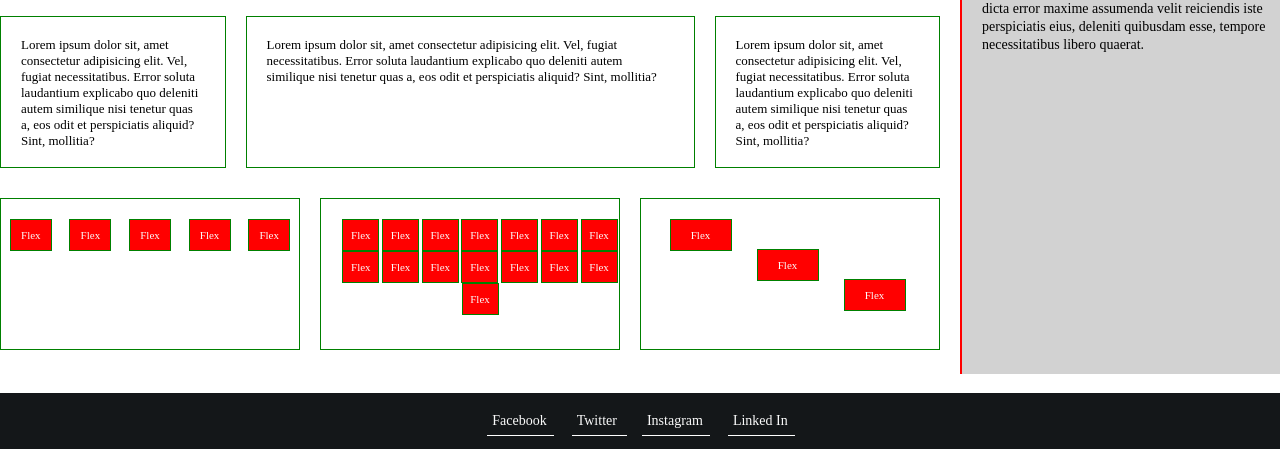
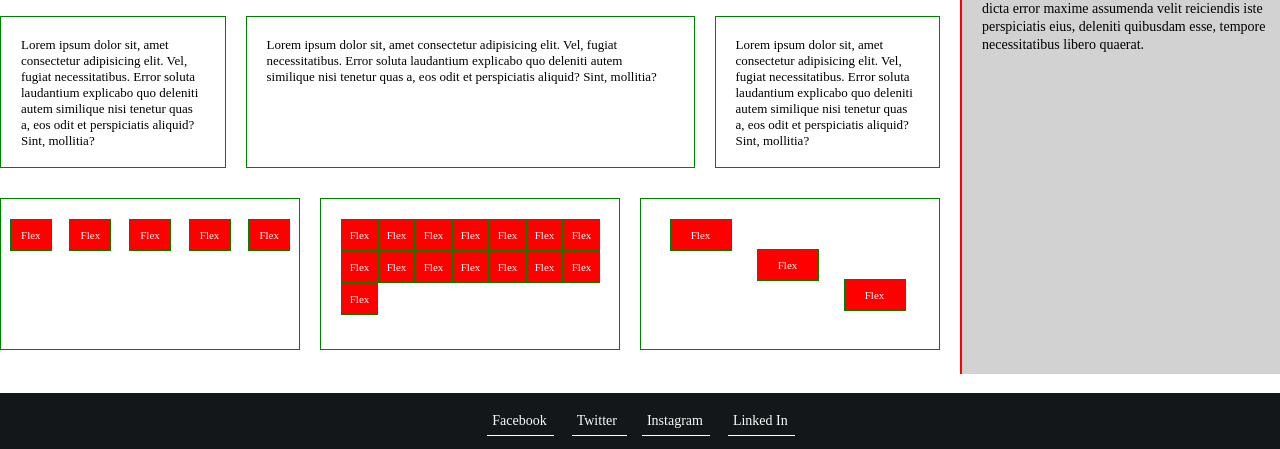
Before and after one commit to developerToriqul/Class23, a plain HTML site: page index.html in a window 1280 px wide. Shown: the part 510-959 px from the top of the page. Drawn offline with Linux system fonts and the light colour scheme.

Commit message:
Update Class23.css

```diff
--- a/Class23.css
+++ b/Class23.css
@@ -171,7 +171,7 @@ li{
 }
 .box-8{
     display: flex;
-    justify-content: flex-start;
+    justify-content: flex-start !important;
     margin-left: 20px;
 }
 .box-8 h5{
```
